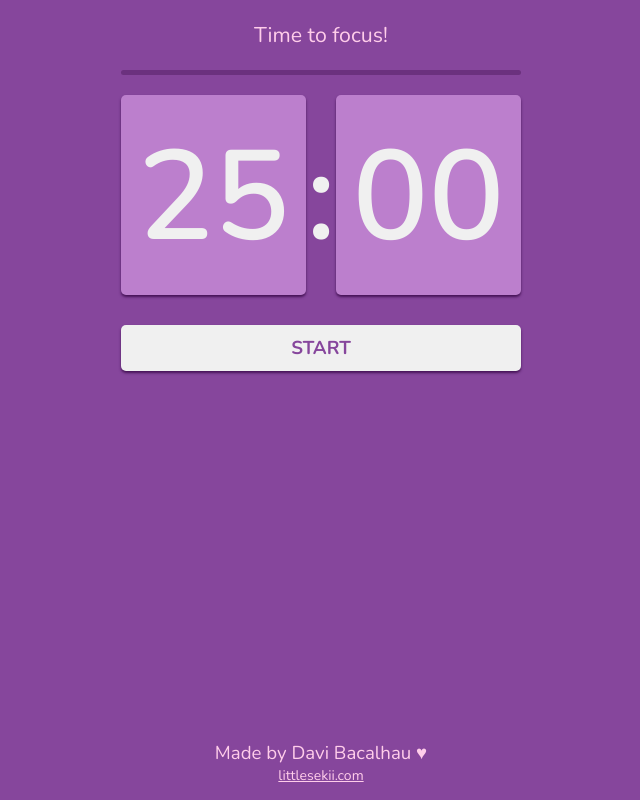
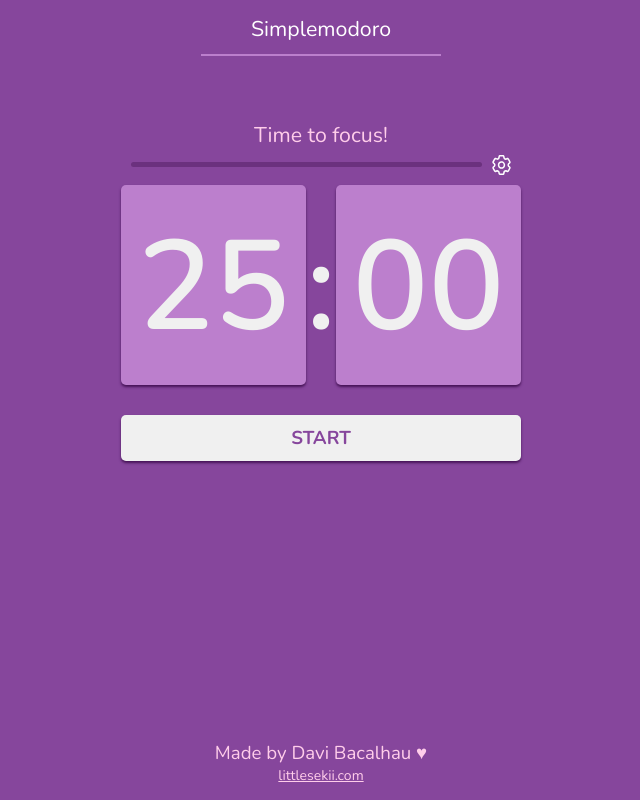
Before and after one commit to bacalhzu/vue-pomodoro, a Vue app: page / in a window 1280 px wide. Shown: the whole page, without its empty margins (319-959 px from the left). Built offline with nearby package versions, Linux system fonts and the light colour scheme.

Commit message:
added header with title and new settings button

```diff
--- a/src/App.vue
+++ b/src/App.vue
@@ -4,6 +4,9 @@ import Timer from './components/Timer.vue';
 
 <template>
     <main>
+        <header>
+            <a class="logo" href=".">Simplemodoro</a>
+        </header>
         <Timer class="timer"/>
         <footer>
             <span class="madeby">Made by Davi Bacalhau ♥</span>
@@ -15,13 +18,35 @@ import Timer from './components/Timer.vue';
 </template>
 
 <style scoped>
+
+    header {
+        width: 95%;
+        height: 60px;
+
+        display: flex;
+        justify-content: center;
+        align-items: center;
+        /* background-color: aqua; */
+
+        /* border-bottom: 2px solid var(--primary-dark); */
+        /* border-bottom: 2px solid white; */
+        margin-bottom: 40px;
+    }
+    .logo {
+        color: #FFF;
+        text-decoration: none;
+        border-bottom: 2px solid var(--primary-light);
+
+        padding: 10px 50px;
+        font-size: 16pt;
+    }
     main {
         /* background-color: #000; */
 
         height: 100vh;
 
-        /* margin: auto; */
-        /* max-width: 600px; */
+        margin: auto;
+        max-width: 600px;
 
         display: flex;
         flex-direction: column;
--- a/src/components/Timer.vue
+++ b/src/components/Timer.vue
@@ -146,14 +146,28 @@ function playAudio() {
     });
 }
 
+function showSettings() {
+    alert("Coming soon!")
+}
 </script>
 
 <template>
     <div class="timer">
-
-        <div class="timer-message">{{ message }}</div>
-        <div class="timer-progress">
-            <div class="timer-progress-fill" :style="{width: timer.countdown.completion + '%'}"></div>
+        <div class="timer-message">
+            {{ message }}
+        </div>
+        <div class="timer-details">
+            <div class="timer-progress">
+                <div class="timer-progress-fill" :style="{width: timer.countdown.completion + '%'}"></div>
+            </div>
+            <img
+                class="settings-button"
+                width="19.5"
+                height="19.5"
+                src="@/assets/icons/gear.svg"
+                alt="settings change icon"
+                @click="showSettings()"
+            >
         </div>
         <div class="timer-display">
             <div class="timer-display-number dn-minutes">{{ zeroFill(timer.countdown.minutes) }}</div>
@@ -171,9 +185,10 @@ function playAudio() {
             </button> -->
             <button
                 :style="{marginTop: (timer.active) ? '0px' : '-65px', opacity: (timer.active) ? '1' : '0'}"
-
+                :disabled="!timer.active"
                 class="timer-controls-button tcb-skip"
-                @click="finishTimer(skip=true)">
+                @click="finishTimer(skip=true)"
+            >
                 SKIP
             </button>
         </div>
@@ -231,12 +246,22 @@ function playAudio() {
 
     .timer-message {
         font-size: 16pt;
-        margin-bottom: 20px;
+        margin-bottom: 5px;
     }
 
+    .timer-details {
+        display: flex;
+        align-items: center;
+
+        width: 100%;
+
+        gap: 10px;
+        padding: 0 10px;
+
+        margin-bottom: 10px;
+
+    }
     .timer-progress {
-
-        margin-bottom: 20px;
 
         height: 5px;
         width: 100%;
@@ -254,6 +279,10 @@ function playAudio() {
         background-color: #f0f0f0;
 
         transition: width 0.2s;
+    }
+
+    .settings-button {
+        cursor: pointer;
     }
 
     .timer-controls {
```
Also changed, not shown: src/components/Modal.vue (added, +104 -0 lines), src/assets/icons/gear.svg (added).
